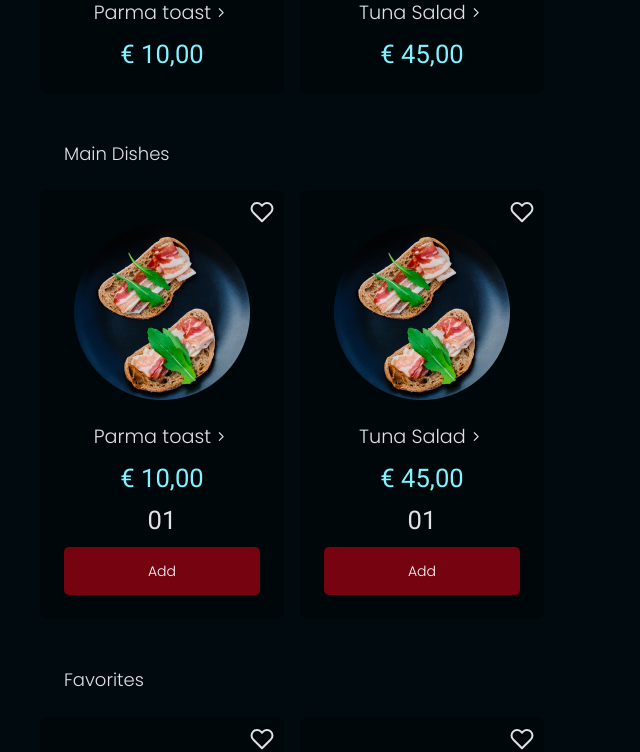
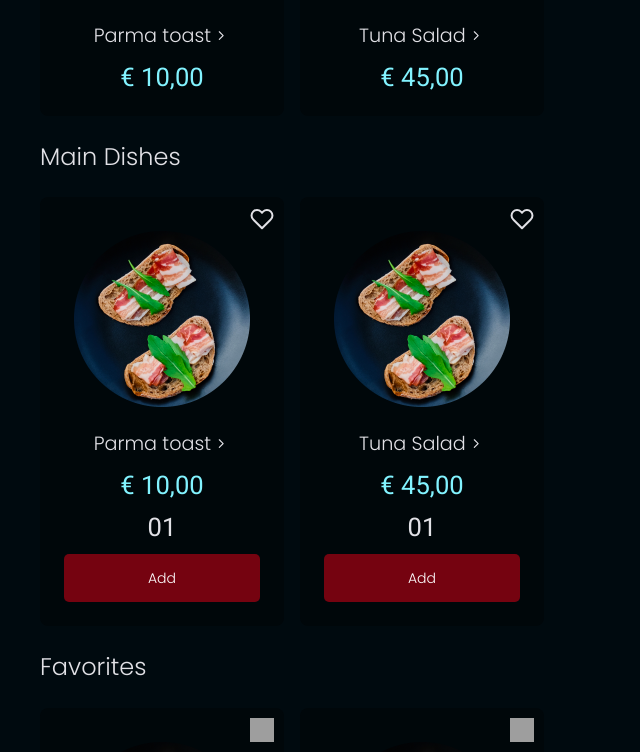
Before and after one commit to MoaraMiranda/food-explorer, a React (Vite) app: page /admin in a window 1280 px wide. Shown: the part 855-1607 px from the top of the page, without its empty margins (0-640 px from the left). Built offline with nearby package versions, Linux system fonts and the light colour scheme; grey boxes are pictures that could not be loaded; some icons are missing.

Commit message:
Refactoring

```diff
--- a/src/components/CardList/styles.js
+++ b/src/components/CardList/styles.js
@@ -3,16 +3,15 @@ import styled from "styled-components";
 export const Container = styled.div`
   display: flex;
   flex-direction: column;
-  gap: 24px;
   overflow-x: scroll;
 
   > h2 {
     color: ${({ theme }) => theme.COLORS.LIGHT_300};
     font-family: "Poppins", sans-serif;
-    font-size: 18px;
+    font-size: 1.5rem;
     font-weight: 500;
     line-height: 140%;
-    padding: 24px 0 0 24px;
+    padding: 24px 0;
   }
 
   > .list {
--- a/src/pages/admin/Home/index.jsx
+++ b/src/pages/admin/Home/index.jsx
@@ -7,7 +7,7 @@ import bannerImg from "../../../assets/macaron.png";
 export function Home() {
   return (
     <Container>
-      <Header isAdmin/>
+      <Header isAdmin />
       <Content className="containerWrapper">
         <BannerSection>
           <div className="containerImg">
@@ -18,9 +18,9 @@ export function Home() {
             <p>Feel the care of preparation with selected ingredients.</p>
           </div>
         </BannerSection>
-        <CardList title="Meals" isAdmin/>
+        <CardList title="Meals" isAdmin />
         <CardList title="Main Dishes" />
-        <CardList title="Favorites" />
+        <CardList title="Favorites" isAdmin />
       </Content>
       <Footer />
     </Container>
--- a/src/pages/admin/Home/styles.js
+++ b/src/pages/admin/Home/styles.js
@@ -8,14 +8,13 @@ export const Container = styled.div`
 export const Content = styled.div`
   display: flex;
   flex-direction: column;
-  gap: 24px;
   margin: 0 auto;
 `;
 
 export const BannerSection = styled.div`
   display: flex;
   height: 120px;
-  margin-top: 44px;
+  margin: 38px 0;
   background: linear-gradient(180deg, #091e26 0%, #00131c 100%);
   position: relative;
   width: 100%;
```
